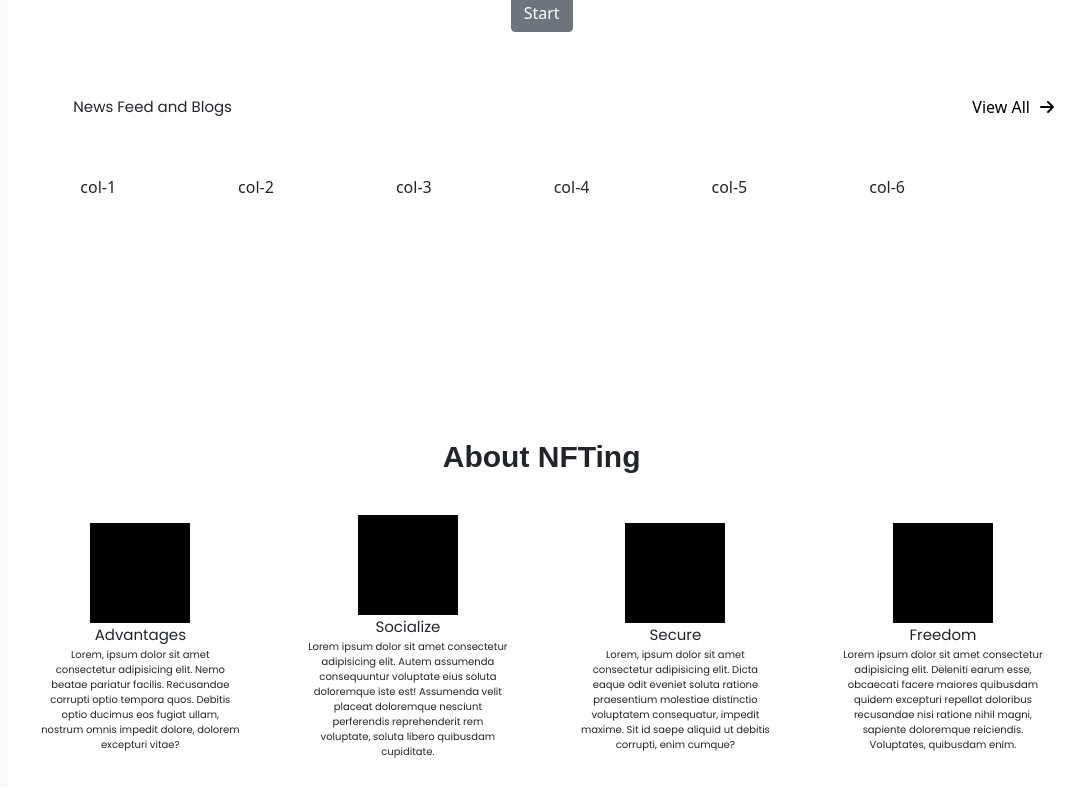
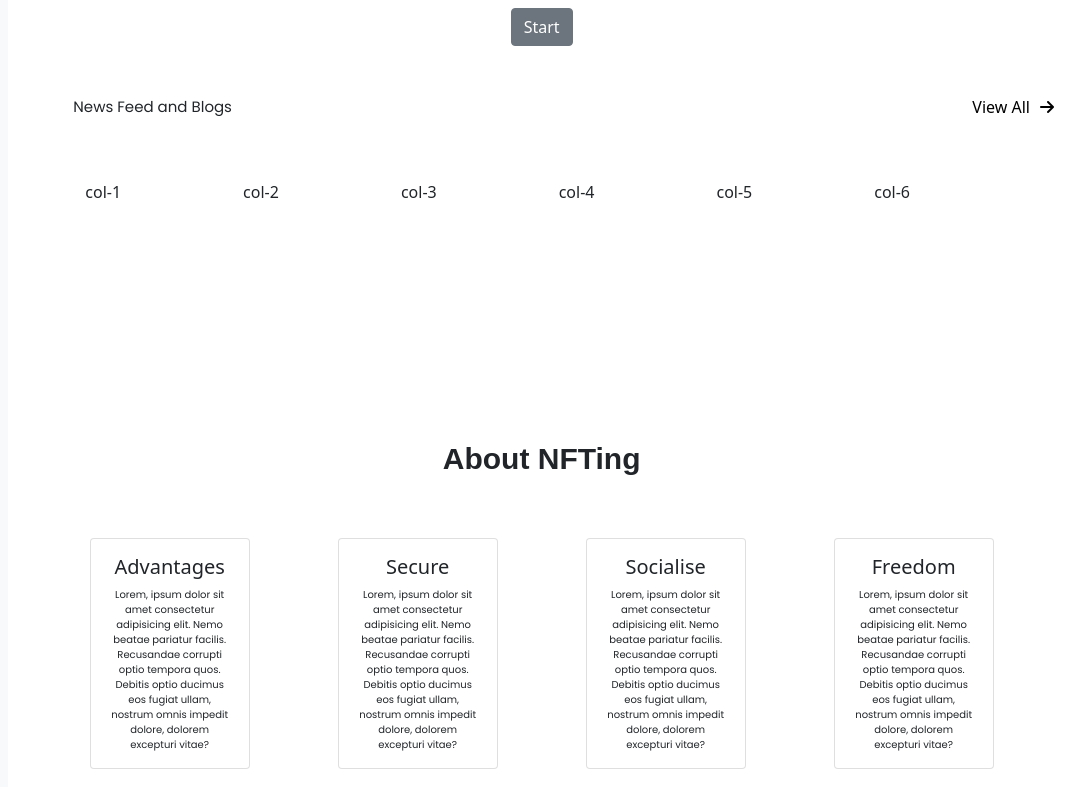
Before and after one commit to ahLfyreD/Nfting-react, a React (Create React App) app: page / in a window 1280 px wide. Shown: the part 1548-2345 px from the top of the page, without its empty margins (205-1280 px from the left). Built offline with nearby package versions, Linux system fonts and the light colour scheme.

Commit message:
added and styled with card format

```diff
--- a/src/components/home/homepage/content/About.css
+++ b/src/components/home/homepage/content/About.css
@@ -14,7 +14,11 @@ footer{
     align-items: center;
 
   }
-  .set{
+
+  .col{
+    margin: 5px;
+  }
+  /* .set{
     position: relative;
     height: 65%;
     width: 100%;
@@ -53,4 +57,4 @@ footer{
     font-family: Arial, Helvetica, sans-serif;
     margin: 40px;
 
-  }
+  } */
--- a/src/components/home/homepage/content/About.js
+++ b/src/components/home/homepage/content/About.js
@@ -4,7 +4,51 @@ const Footer = () => {
   return (
     <div className="create">
     <h2>About NFTing</h2>
-    <div className="set">
+
+    <div className="row mx-10 mt-3">
+            {/* Each column contains components with images, a radio button and a name of the collector. */}
+            <div className="col mx-4">
+              <div class="card" style={{width: '10rem'}}>
+                {/* <img src="..." class="card-img-top" alt="..."/> */}
+                <div class="card-body">
+                  <h5 class="card-title" style={{textAlign: 'center'}}>Advantages</h5>
+                  <p class="card-text">Lorem, ipsum dolor sit amet consectetur adipisicing elit. Nemo beatae pariatur facilis. Recusandae corrupti optio tempora quos. Debitis optio ducimus eos fugiat ullam, nostrum omnis impedit dolore, dolorem excepturi vitae?</p>
+
+                </div>
+              </div>
+            </div>
+            <div className="col mx-4">
+                <div class="card" style={{width: '10rem'}}>
+                {/* <img src="..." class="card-img-top" alt="..."/> */}
+                    <div class="card-body">
+                        <h5 class="card-title" style={{textAlign: 'center'}}>Secure</h5>
+                        <p class="card-text">Lorem, ipsum dolor sit amet consectetur adipisicing elit. Nemo beatae pariatur facilis. Recusandae corrupti optio tempora quos. Debitis optio ducimus eos fugiat ullam, nostrum omnis impedit dolore, dolorem excepturi vitae?</p>
+
+                    </div>
+                </div>
+            </div>
+            <div className="col mx-4">
+                <div class="card" style={{width: '10rem'}}>
+                {/* <img src="..." class="card-img-top" alt="..."/> */}
+                    <div class="card-body">
+                        <h5 class="card-title " style={{textAlign: 'center'}}>Socialise</h5>
+                        <p class="card-text">Lorem, ipsum dolor sit amet consectetur adipisicing elit. Nemo beatae pariatur facilis. Recusandae corrupti optio tempora quos. Debitis optio ducimus eos fugiat ullam, nostrum omnis impedit dolore, dolorem excepturi vitae?</p>
+
+                    </div>
+                </div>
+            </div>
+            <div className="col mx-4">
+                <div class="card" style={{width: '10rem'}}>
+                {/* <img src="..." class="card-img-top" alt="..."/> */}
+                    <div class="card-body">
+                        <h5 class="card-title" style={{textAlign: 'center'}}>Freedom</h5>
+                        <p class="card-text">Lorem, ipsum dolor sit amet consectetur adipisicing elit. Nemo beatae pariatur facilis. Recusandae corrupti optio tempora quos. Debitis optio ducimus eos fugiat ullam, nostrum omnis impedit dolore, dolorem excepturi vitae?</p>
+
+                    </div>
+                </div>
+            </div>
+    </div>
+    {/* <div className="set">
         <div className="content">
             <div className="display-content"></div>
             <h3>Advantages</h3>
@@ -39,10 +83,10 @@ const Footer = () => {
 
         </div>
 
-    </div>
+    </div> */}
 
 
-</div>
+    </div>
   )
 }
 
```
